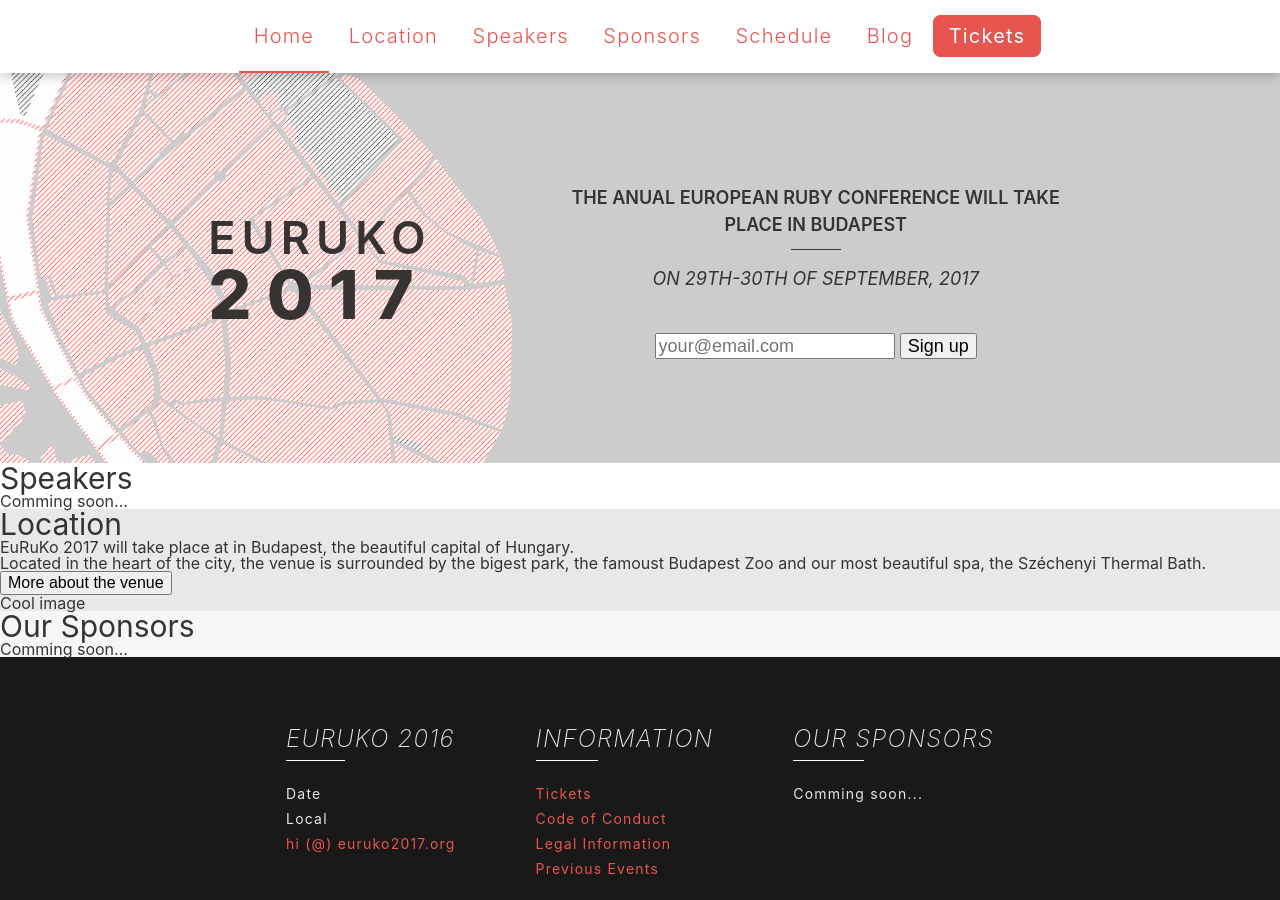
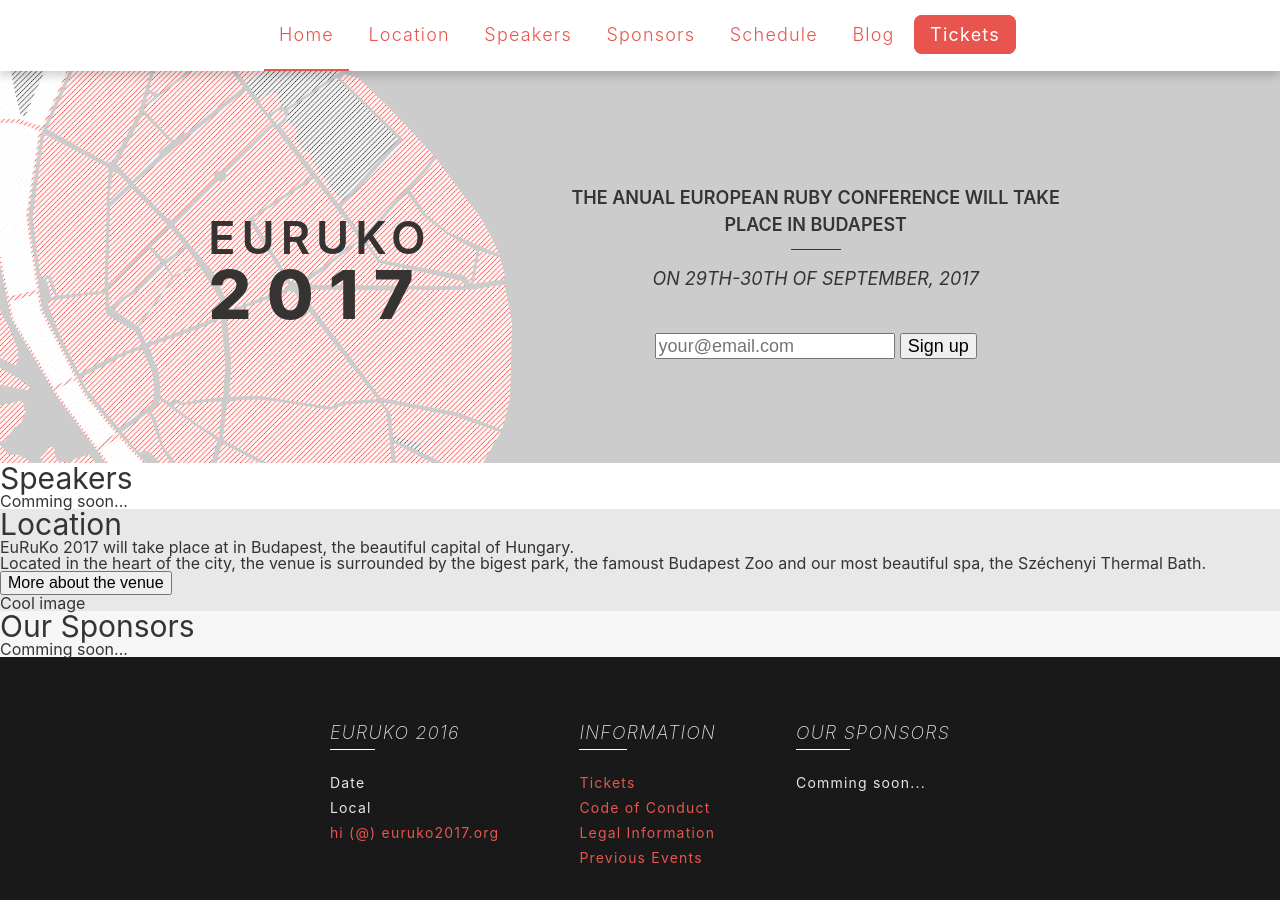
Before and after one commit to euruko/euruko2017.github.io, a Jekyll site: the page built from index.html, in a window 1280 px wide and 900 px high. Built offline with Jekyll 4.4.1, drawn with Linux system fonts in a browser that asks for light colours.

Commit message:
Adjust nav links and footer titles font size

```diff
--- a/_sass/footer.scss
+++ b/_sass/footer.scss
@@ -23,7 +23,7 @@
 .footer-column-title {
   position: relative;
   display: inline-block;
-  font-size: 24px;
+  font-size: 18px;
   margin-bottom: 20px;
   font-style: italic;
   font-weight: 200;
--- a/_sass/header.scss
+++ b/_sass/header.scss
@@ -24,7 +24,7 @@
   text-decoration: none;
   color: $primaryColor;
   padding: 8px 15px;
-  font-size: 20px;
+  font-size: 18px;
 	font-weight: 300;
 	letter-spacing: 1.2px;
 }
```
